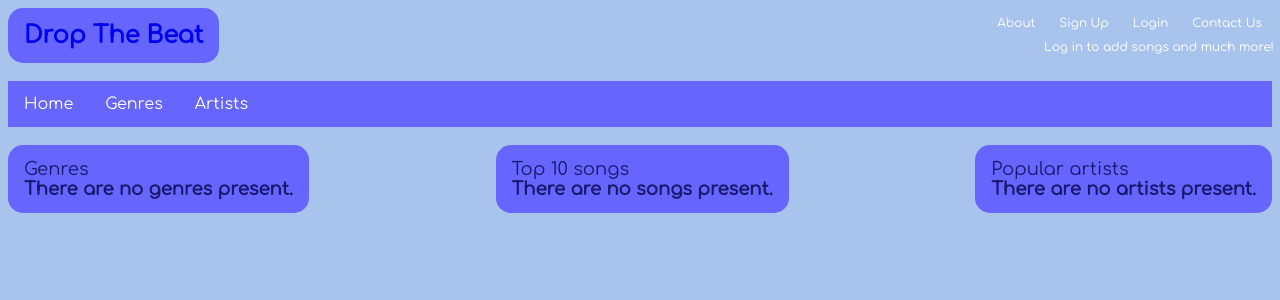
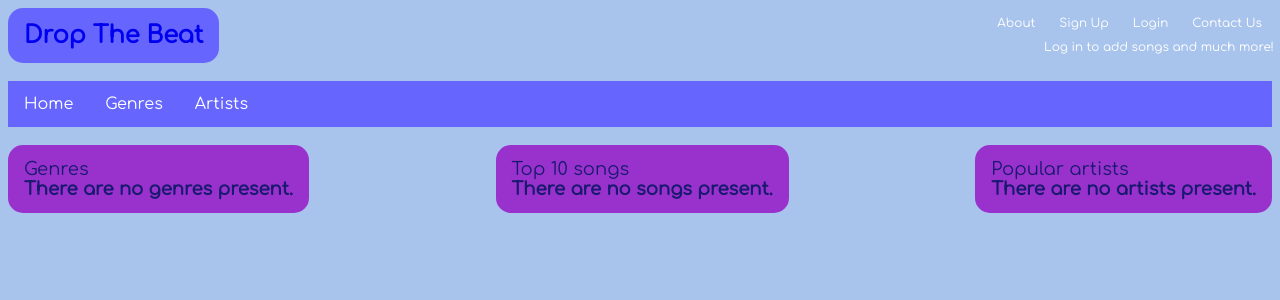
Before and after one commit to 2908400m/web_project, a Django app: page / in a window 1280 px wide. Shown: the top 300 px of the page. Run offline with Django 3.2, Linux system fonts and the light colour scheme; data that the repository does not hold is empty.

Commit message:
added song links to artist page

```diff
--- a/drop_the_beat/urls.py
+++ b/drop_the_beat/urls.py
@@ -15,6 +15,7 @@ urlpatterns = [
     path('logout/', views.user_logout, name='logout'),
     path('artist/<int:artist_id>/', views.artist_detail, name='artist_detail'),
     path('genre/<int:genre_id>/', views.genre_detail, name='genre_detail'),
+    path('song/<int:song_id>/', views.song, name='song'),
 
 
 
--- a/drop_the_beat/views.py
+++ b/drop_the_beat/views.py
@@ -13,7 +13,9 @@ import spotipy
 from spotipy.oauth2 import SpotifyClientCredentials
 import os
 from collections import defaultdict
+from dotenv import load_dotenv, dotenv_values
 
+load_dotenv()
 
 client_credentials_manager = SpotifyClientCredentials(
     client_id=os.getenv('SPOTIPY_CLIENT_ID'),
@@ -185,8 +187,6 @@ def search_song_on_spotify(title, artist_name):
     else:
         return None
 
-def song(request):
-    return render(request, 'drop_the_beat/song.html')
-
-def genre(request):
-    return render(request, 'drop_the_beat/genre.html')
+def song(request, song_id):
+    song = get_object_or_404(Song, id=song_id)
+    return render(request, 'drop_the_beat/song.html', {'song': song})
--- a/static/drop_the_beat/style.css
+++ b/static/drop_the_beat/style.css
@@ -85,27 +85,18 @@ body {
 
 /* Home page classes */
 
-.home_genres {
+.home-blocks {
   display:inline-block;
-  background-color:#6666FF;
+  background-color:darkorchid;
   padding: 14px 16px;
   font-size: 18px;
   border-radius: 15px;
   color:midnightblue;
 }
 
-.top10 {
+.top-artists {
   display:inline-block;
-  background-color:#6666FF;
-  padding: 14px 16px;
-  font-size: 18px;
-  border-radius: 15px;
-  color:midnightblue;
-}
-
-.top_artists {
-  display:inline-block;
-  background-color:#6666FF;
+  background-color:darkorchid;
   padding: 14px 16px;
   font-size: 18px;
   margin-right: 16px;
@@ -113,7 +104,7 @@ body {
   color:midnightblue;
 }
 
-.home_block {
+.home-page {
   display: inline-flex;
   position: absolute;
   width: 100%;
--- a/templates/drop_the_beat/artist_detail.html
+++ b/templates/drop_the_beat/artist_detail.html
@@ -22,7 +22,7 @@
             <ul>
                 {% for song in songs %}
 
-                    <li>{{ song.title }} (Genre: {{ song.genre.genre }})</li>
+                    <li><a href="{% url 'drop_the_beat:song' song.id %}">{{ song.title }}</a> (Genre: {{ song.genre.genre }})</li>
 
                     {% if song.spotify_track_id %}
                         <iframe src="https://open.spotify.com/embed/track/{{song.spotify_track_id}}" width="300" height="80" frameborder="0" allowtransparency="true" allow="encrypted-media"></iframe>
--- a/templates/drop_the_beat/home.html
+++ b/templates/drop_the_beat/home.html
@@ -5,8 +5,8 @@
 {% endblock %}
 
 {% block body_block %}
-<div class="home_block">
-<div class="home_genres">
+<div class="home-page">
+<div class="home-blocks">
     Genres
     <br />
     {% if genres %}
@@ -22,7 +22,7 @@
 
 <hr class="thickborder"/>
 
-<div class="top10">
+<div class="home-blocks">
     Top 10 songs
     <br />
     {% if songs %}
@@ -38,7 +38,7 @@
 
 <hr class="thickborder"/>
 
-<div class="top_artists">
+<div class="top-artists">
     Popular artists
     <br />
     {% if popular_artists %}
--- a/templates/drop_the_beat/song.html
+++ b/templates/drop_the_beat/song.html
@@ -5,5 +5,5 @@
 {% endblock %}
 
 {% block body_block %}
-    <h1>song.title</h1>
+    <h1>{{ song.title }}</h1>
 {% endblock %}
```
